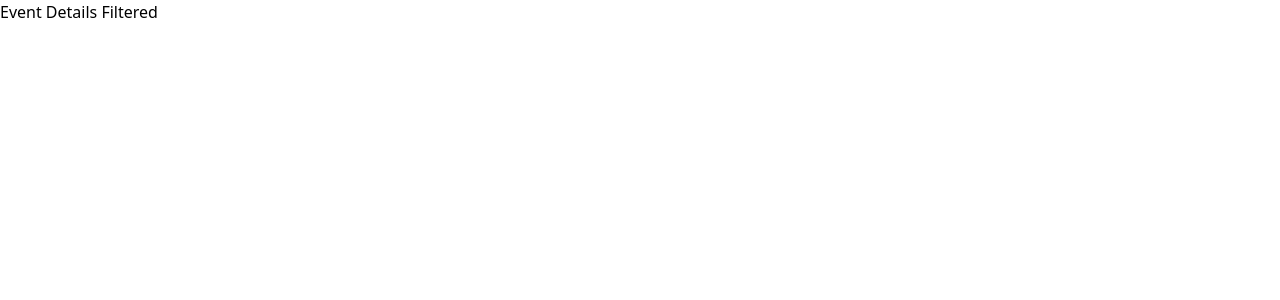
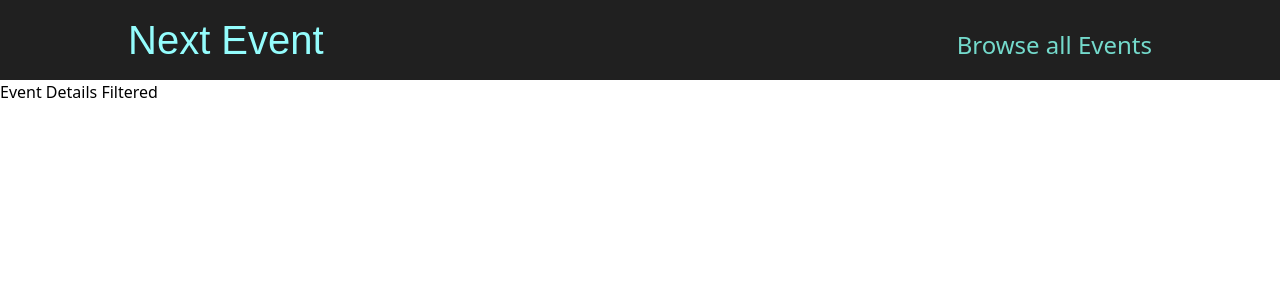
Before and after one commit to Paskual86/next-js-course, a Next.js app in the folder events-page-ts/: page /events/e2 in a window 1280 px wide. Shown: the top 300 px of the page. Built offline with nearby package versions, Linux system fonts and the light colour scheme.

Commit message:
Adding General Layout Wrapper Component

```diff
--- /dev/null
+++ b/events-page-ts/components/layout/layout.tsx
@@ -0,0 +1,11 @@
+import MainHeader from "./main-header"
+const Layout = (props: {children?: JSX.Element}) => {
+    return <>
+        <MainHeader />
+        <main>
+            {props.children}
+        </main>
+    </>
+}
+
+export default Layout
--- /dev/null
+++ b/events-page-ts/components/layout/main-header.module.css
@@ -0,0 +1,41 @@
+.header {
+    width: 100%;
+    display: flex;
+    justify-content: space-between;
+    align-items: baseline;
+    padding: 1rem 10%;
+    height: 5rem;
+    background-color: #202020;
+}
+
+.logo {
+    font-size: 1.5rem;
+    color: white;
+    font-family: 'Fira', sans-serif;
+    height: 100%;
+    display: flex;
+    justify-content: center;
+    align-items: center;
+    color: #94fdfd;
+}
+
+.logo a {
+    text-decoration: none;
+    color: #94fdfd;
+}
+
+.navigation a {
+    text-decoration: none;
+    color: #74dacc;
+    font-size: 1rem;
+}
+
+@media (min-width: 768px) {
+    .logo {
+        font-size: 2.5rem;
+    }
+
+    .navigation a {
+        font-size: 1.5rem;
+    }
+}
--- /dev/null
+++ b/events-page-ts/components/layout/main-header.tsx
@@ -0,0 +1,18 @@
+import Link from "next/link"
+import classes from './main-header.module.css'
+const MainHeader = () => {
+    return <header className={classes.header}>
+        <div className={classes.logo}>
+            <Link href="/">Next Event</Link>
+        </div>
+        <nav className={classes.navigation} >
+            <ul>
+                <li>
+                    <Link href='/events'>Browse all Events</Link>
+                </li>
+            </ul>
+        </nav>
+    </header>
+}
+
+export default MainHeader;
--- a/events-page-ts/pages/_app.tsx
+++ b/events-page-ts/pages/_app.tsx
@@ -1,6 +1,10 @@
 import '../styles/globals.css'
 import type { AppProps } from 'next/app'
+import Layout from '../components/layout/layout'
 
 export default function App({ Component, pageProps }: AppProps) {
-  return <Component {...pageProps} />
+  return  <Layout>
+              <Component {...pageProps} />
+          </Layout>
+
 }
```
Also changed, not shown: events-page-ts/components/events/EventDetail.tsx (+21 -13 lines).
